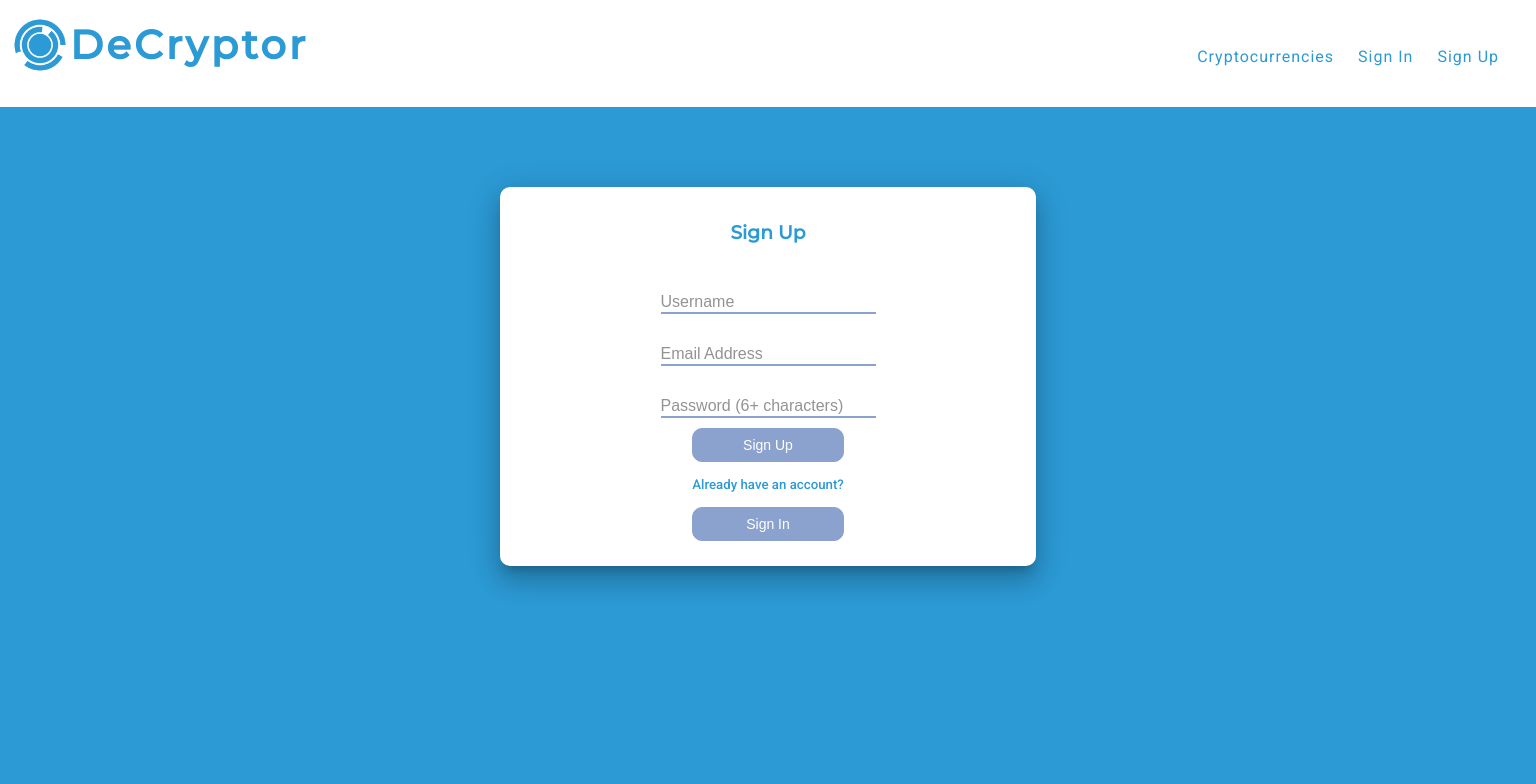
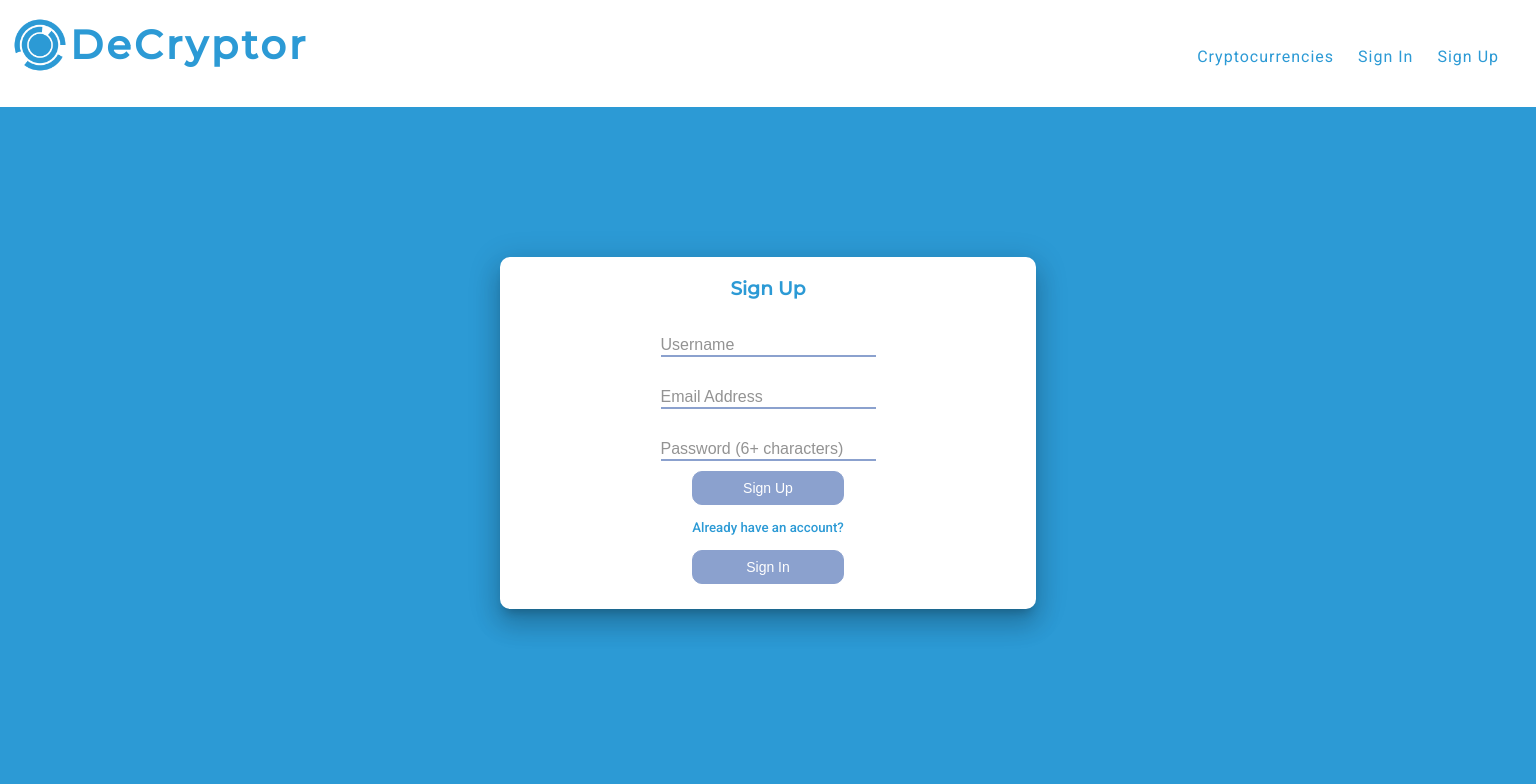
Before and after one commit to jbeneroff/decryptor, a React (Create React App) app in the folder client/: page /sign-up in a window 1536 px wide. Shown: the top 784 px of the page. Built offline with nearby package versions, Linux system fonts and the light colour scheme.

Commit message:
css changes

```diff
--- a/client/src/components/Header.css
+++ b/client/src/components/Header.css
@@ -37,8 +37,7 @@
   margin-right: 2px;
 }
 
-.nav-item,
-#username {
+.nav-item {
   margin: 0px 5px;
   padding: 4px;
   text-decoration: none;
@@ -94,8 +93,7 @@
     flex-direction: row;
     margin: 20px 10px;
   }
-  .nav-item,
-  #username {
+  .nav-item {
     font-size: 16px;
     margin: 6px 8px;
     color: #2c9ad5;
--- a/client/src/screens/Cryptocurrencies.css
+++ b/client/src/screens/Cryptocurrencies.css
@@ -67,6 +67,16 @@
   }
 }
 
+@media only screen and (min-width: 1024px) {
+  #list-title {
+    margin: 40px 0px 20px 0px;
+  }
+  .crypto-list {
+    margin: 50px 100px 40px 100px;
+    grid-template-columns: repeat(auto-fit, minmax(200px, 1fr));
+  }
+}
+
 @media only screen and (min-width: 1440px) {
   .crypto-list {
     margin: 50px 200px 40px 200px;
@@ -77,6 +87,6 @@
   }
   #list-title {
     font-size: 32px;
-    margin: 40px 0px 0px 0px;
+    margin: 60px 0px 20px 0px;
   }
 }
--- a/client/src/screens/Login.css
+++ b/client/src/screens/Login.css
@@ -1,7 +1,7 @@
 .signin-form {
   display: flex;
   flex-direction: column;
-  margin: 60px 30px 30px 30px;
+  margin: 100px 30px 30px 30px;
   padding: 15px;
   background-color: white;
   border-radius: 10px;
@@ -12,6 +12,7 @@
 #signin-header {
   color: #2c9ad5;
   font-family: "Montserrat", sans-serif;
+  margin: 5px;
 }
 
 #signin-username,
@@ -69,12 +70,18 @@
 
 @media only screen and (min-width: 768px) {
   .signin-form {
-    margin: 80px 200px 80px 200px;
+    margin: 100px 200px 80px 200px;
+  }
+}
+
+@media only screen and (min-width: 1024px) {
+  .signin-form {
+    margin: 120px 300px 80px 300px;
   }
 }
 
 @media only screen and (min-width: 1440px) {
   .signin-form {
-    margin: 80px 500px 80px 500px;
+    margin: 150px 500px 80px 500px;
   }
 }
--- a/client/src/screens/Posts.css
+++ b/client/src/screens/Posts.css
@@ -87,4 +87,7 @@
   #my-post-crypto {
     font-size: large;
   }
+  #my-posts-header {
+    margin: 60px 5px 30px 5px;
+  }
 }
--- a/client/src/screens/SignUp.css
+++ b/client/src/screens/SignUp.css
@@ -1,7 +1,7 @@
 .signup-form {
   display: flex;
   flex-direction: column;
-  margin: 60px 30px 30px 30px;
+  margin: 100px 30px 30px 30px;
   padding: 15px;
   background-color: white;
   border-radius: 10px;
@@ -12,6 +12,7 @@
 #signup-header {
   color: #2c9ad5;
   font-family: "Montserrat", sans-serif;
+  margin: 5px;
 }
 
 #signup-username,
@@ -66,12 +67,18 @@
 
 @media only screen and (min-width: 768px) {
   .signup-form {
-    margin: 80px 200px 80px 200px;
+    margin: 100px 200px 80px 200px;
+  }
+}
+
+@media only screen and (min-width: 1024px) {
+  .signup-form {
+    margin: 120px 300px 80px 300px;
   }
 }
 
 @media only screen and (min-width: 1440px) {
   .signup-form {
-    margin: 80px 500px 80px 500px;
+    margin: 150px 500px 80px 500px;
   }
 }
```
